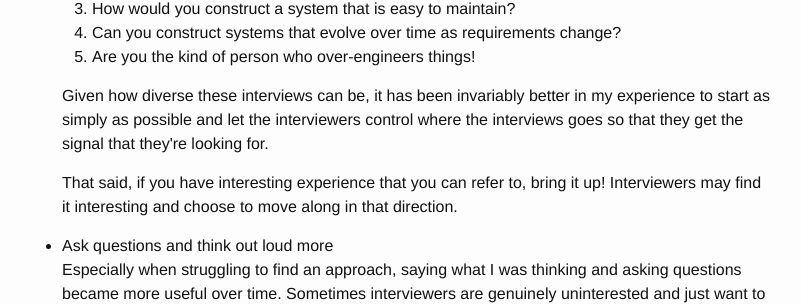
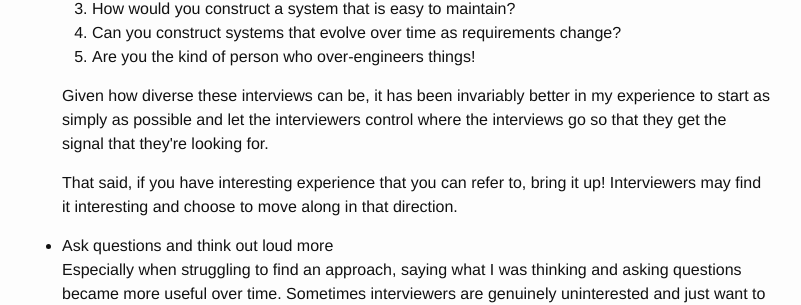
Before and after one commit to b-t-g/b-t-g.github.io, a Jekyll site: the page built from _posts/2020-12-12-advice-to-my-younger-self.html, in a window 1280 px wide and 900 px high, scrolled down 849 px. Shown: the part 173-478 px from the top of the window, without its empty margins (238-1039 px from the left). Built offline with Jekyll 4.4.1, drawn with Linux system fonts in a browser that asks for light colours.

Commit message:
Fix grammar.

```diff
--- a/_posts/2020-12-12-advice-to-my-younger-self.html
+++ b/_posts/2020-12-12-advice-to-my-younger-self.html
@@ -63,7 +63,7 @@ System design interviews tend to be the most diverse in terms of what the interv
 
 <p>
 Given how diverse these interviews can be, it has been invariably better in my experience to start as simply as possible and let the interviewers control where
-the interviews goes so that they get the signal that they're looking for.
+the interviews go so that they get the signal that they're looking for.
 </p>
 
 <p>
--- a/src/drafts/advice-to-my-younger-self.org
+++ b/src/drafts/advice-to-my-younger-self.org
@@ -36,7 +36,7 @@ mistakes, why I think they were mistakes, and how I fixed them. Some of them are
 
 
    Given how diverse these interviews can be, it has been invariably better in my experience to start as simply as possible and let the interviewers control where
-   the interviews goes so that they get the signal that they're looking for.
+   the interviews go so that they get the signal that they're looking for.
 
    That said, if you have interesting experience that you can refer to, bring it up! Interviewers may find it interesting and choose to move along in that direction.
 
```
